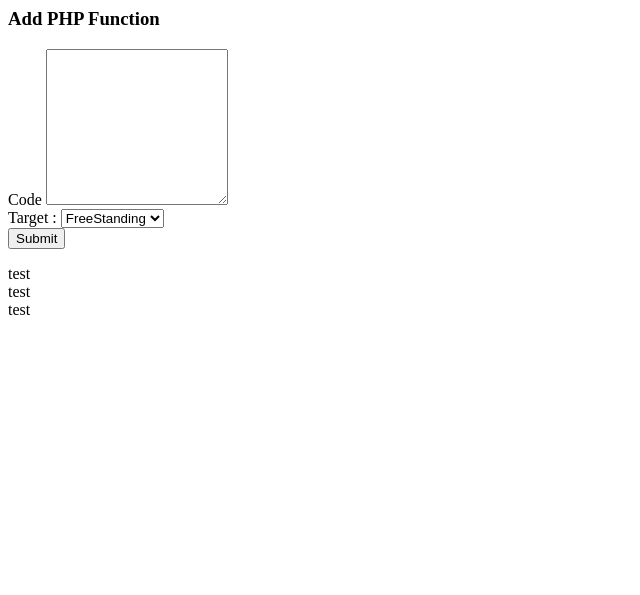
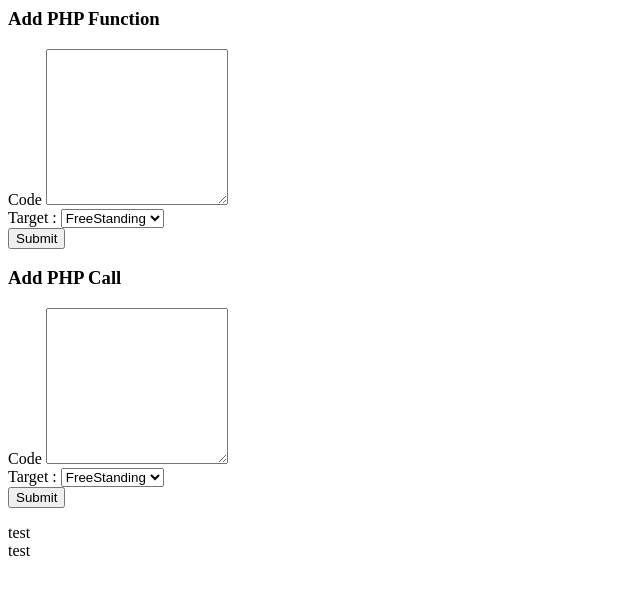
Before and after one commit to Leerlandais/snippets, a PHP site: page /view/privateView/inc/addCode.php in a window 1280 px wide. Shown: the top 595 px of the page, without its empty margins (0-640 px from the left). Run offline with PHP 8.4, Linux system fonts and the light colour scheme; the template is opened without the code that fills it, so the values that code supplies are empty.

Commit message:
addCode: added second of four forms, php Call

```diff
--- a/view/privateView/inc/addCode.php
+++ b/view/privateView/inc/addCode.php
@@ -15,25 +15,51 @@
 <div class="flex flex-col justify-center overflow-hidden bg-gray-50 py-6 mt-16">
     <div class="mx-auto">
         <div class="grid grid-cols-4 gap-6">
+
             <div class="group pb-24 relative overflow-hidden">
                 <form action="./" method="POST" class="border border-black px-8 text-center">
-
-                    <h3 class="text-xl font-bold text-center pb-10" id="addCodePhpHeader">Add PHP Function</h3>
-
+                    <h3 class="text-xl font-bold text-center pb-10">Add PHP Function</h3>
                     <div>
                         <label class="text-gray-600 font-bold inline-block pb-2" for="addCodePhpFunc">Code</label>
                         <textarea class="border border-gray-400 focus:outline-slate-400 rounded-md w-full shadow-sm px-5 py-2" type="text" name="addCodePhpFunc" rows="10" required></textarea>
                     </div>
                     <div class="flex flex-col">
-                        <label class="text-gray-600 font-bold inline-block pb-2" for="userLoginPwd" id="loginFormPwd">Target :</label>
+                        <label class="text-gray-600 font-bold inline-block pb-2" for="addCodePhpTarget">Target :</label>
 
                         <select x-cloak>
-                            <option value="addCodePhpFuncTarget0">FreeStanding</option>
+                            <option value="addCodePhpFuncTarget0" name="addCodePhpFuncTarget">FreeStanding</option>
                             <?php
                             foreach ($existingForms as $form) {
                             ?>
-                            <option value="addCodePhpFuncTarget<?=$form["id"]?>"><?=$form["title"]?></option>
+                            <option value="addCodePhpFuncTarget<?=$form["id"]?>" name="addCodePhpFuncTarget"><?=$form["title"]?></option>
                             <?php
+                            }
+                            ?>
+                        </select>
+                    </div>
+                    <div class="flex justify-center py-6">
+                        <button type="submit" class="bg-[#4F46E5] w-auto mt-3 p-2 rounded-md text-white font-bold cursor-pointer hover:bg-[#181196]">Submit</button>
+                    </div>
+                </form>
+            </div>
+
+            <div class="group pb-24 relative overflow-hidden">
+                <form action="./" method="POST" class="border border-black px-8 text-center">
+                    <h3 class="text-xl font-bold text-center pb-10">Add PHP Call</h3>
+                    <div>
+                        <label class="text-gray-600 font-bold inline-block pb-2" for="addCodePhpCall">Code</label>
+                        <textarea class="border border-gray-400 focus:outline-slate-400 rounded-md w-full shadow-sm px-5 py-2" type="text" name="addCodePhpCall" rows="10" required></textarea>
+                    </div>
+                    <div class="flex flex-col">
+                        <label class="text-gray-600 font-bold inline-block pb-2" for="addCodePhpCallTarget">Target :</label>
+
+                        <select x-cloak>
+                            <option value="addCodePhpCallTarget0" name="addCodePhpCallTarget">FreeStanding</option>
+                            <?php
+                            foreach ($existingForms as $form) {
+                                ?>
+                                <option value="addCodePhpCallTarget<?=$form["id"]?>" name="addCodePhpCallTarget"><?=$form["title"]?></option>
+                                <?php
                             }
                             ?>
                         </select>
@@ -52,10 +78,6 @@
                 test
             </div>
 
-            <div class="group pb-24 relative overflow-hidden">
-                test
-            </div>
-
 
 
         </div>
```
